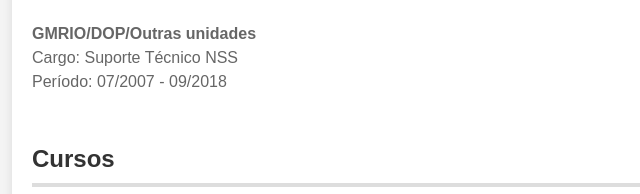
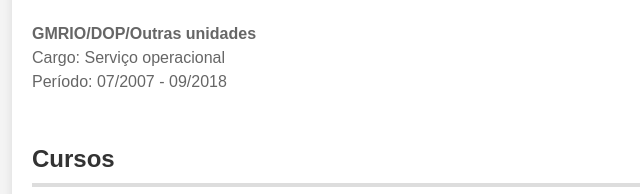
Before and after one commit to Ceduardo-Reis/curriculo2, a plain HTML site: page index.html in a window 1280 px wide. Shown: the part 1150-1344 px from the top of the page, 158-798 px from the left. Drawn offline with Linux system fonts and the light colour scheme.

Commit message:
index.html
update 2

```diff
--- a/index.html
+++ b/index.html
@@ -27,11 +27,8 @@
     <div class=" areadeatuaçao">
       <h2>Área de atuação</h2>
       <p>Suporte as sistemas da GMRIO</p>
-
       <p>Atendimento ao servidor de forma precsencial, telefonica, chatbox e remoto (ultraVNC)</p>
-
       <p>Apoio a outras diretorias em "Grandes Eventos", presencial e on line</p>
-
     </div>
 
     <div class="formaçao">
@@ -61,7 +58,7 @@
           <br>
 
           <p><strong>GMRIO/DOP/Outras unidades</strong></p>
-          <p>Cargo: Suporte Técnico NSS</p>
+          <p>Cargo: Serviço operacional</p>
           <p>Período: 07/2007 - 09/2018</p>
           <br>
     </div>
```
